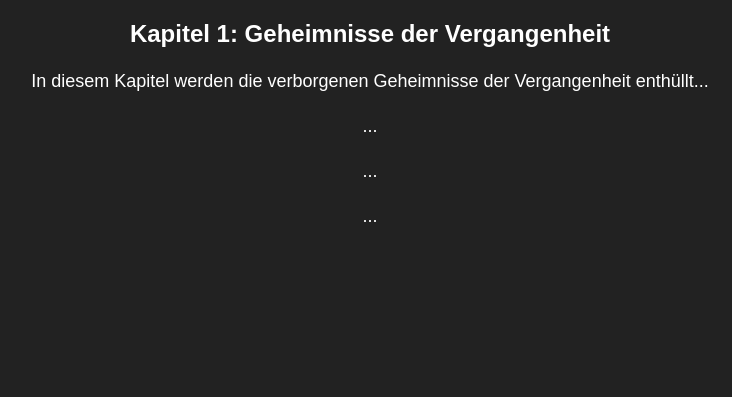
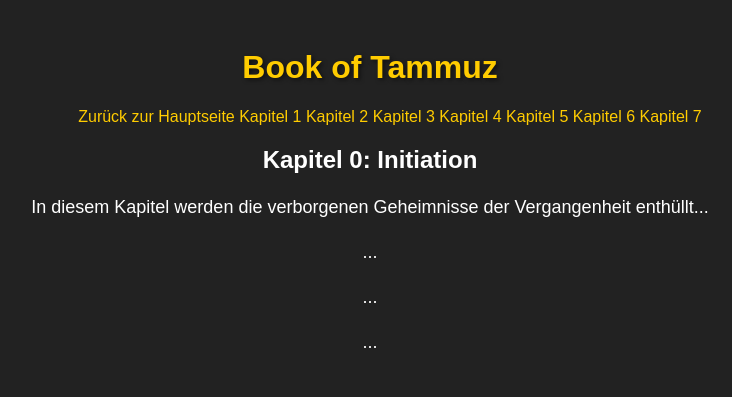
Before and after one commit to Genjuzu/my.new.repo, a plain HTML site: page Book Of Tammuz/Chapters/Chapter-0.html in a window 1280 px wide. Shown: the whole page, without its empty margins (270-1002 px from the left). Drawn offline with Linux system fonts and the light colour scheme.

Commit message:
Book Of Tammuz 2

```diff
--- a/Book Of Tammuz/Chapters/Chapter-0.html
+++ b/Book Of Tammuz/Chapters/Chapter-0.html
@@ -3,16 +3,33 @@
 <head>
 <meta charset="UTF-8">
 <meta name="viewport" content="width=device-width, initial-scale=1.0">
-<title>Kapitel 1: Geheimnisse der Vergangenheit</title>
+<title>Kapitel 0: Geheimnisse der Vergangenheit</title>
 <link rel="stylesheet" href="styles.css">
 </head>
 <body>
-<div class="chapter">
-    <h2>Kapitel 1: Geheimnisse der Vergangenheit</h2>
-    <p>In diesem Kapitel werden die verborgenen Geheimnisse der Vergangenheit enthüllt...</p>
-    <p>...</p>
-    <p>...</p>
-    <p>...</p>
+<div class="container">
+    <header>
+        <h1>Book of Tammuz</h1>
+    </header>
+    <menu>
+
+        <a href="file:///C:/Users/Axel100/Documents/GitHub/my.new.repo/Book%20Of%20Tammuz/index.html" >Zurück zur Hauptseite</a>
+        <a href="Chapters/Chapter-1.html" class="btn">Kapitel 1</a>
+        <a href="Chapters/Chapter-2.html" class="btn">Kapitel 2</a>
+        <a href="Chapters/Chapter-3.html" class="btn">Kapitel 3</a>
+        <a href="Chapters/Chapter-4.html" class="btn">Kapitel 4</a>
+        <a href="Chapters/Chapter-5.html" class="btn">Kapitel 5</a>
+        <a href="Chapters/Chapter-6.html" class="btn">Kapitel 6</a>
+        <a href="Chapters/Chapter-7.html" class="btn">Kapitel 7</a>
+
+    </menu>
+    <div class="chapter">
+        <h2>Kapitel 0: Initiation</h2>
+        <p>In diesem Kapitel werden die verborgenen Geheimnisse der Vergangenheit enthüllt...</p>
+        <p>...</p>
+        <p>...</p>
+        <p>...</p>
+    </div>
 </div>
 </body>
 </html>
```
Also changed, not shown: Book Of Tammuz/Chapters/Chapter-1.html (+23 -6 lines), Book Of Tammuz/index.html (+7 -7 lines), Book Of Tammuz/landingpage.html (+10 -4 lines), Book Of Tammuz/Pictures/Book Of Tammuz.webp (added).
